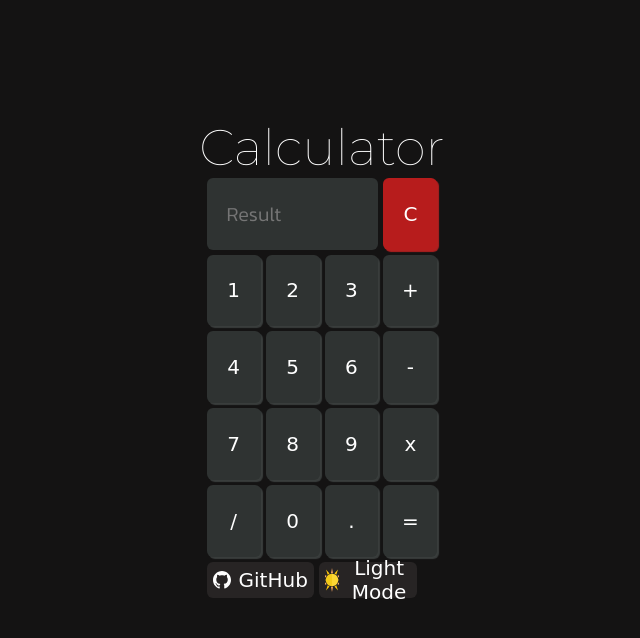
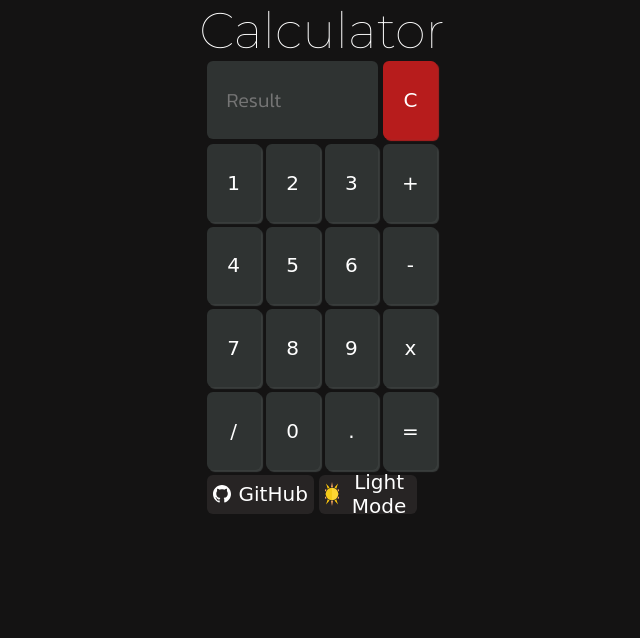
Before and after one commit to TopTTeDHbIu-DeJLbFuH4uk/Calculator, a website: page index.html in a window 1280 px wide. Shown: the whole page, without its empty margins (318-958 px from the left). Drawn offline with Linux system fonts and the light colour scheme.

Commit message:
09.12.2024 15:24

```diff
--- a/mobile_styles/mobile_dark_mode.css
+++ b/mobile_styles/mobile_dark_mode.css
@@ -2,6 +2,7 @@
 
     .container-calculator {
         justify-content: flex-start;
+
     }
 
     .title {
--- a/styles/dark_mode.css
+++ b/styles/dark_mode.css
@@ -9,14 +9,15 @@ body {
 }
 
 .container-calculator {
+
     display: flex;
     flex-direction: column;
     justify-content: center;
     align-items: center;
 
-    height: clamp(10vh, 60vh, 100vh);
+
+    height: clamp(10%, 100%, 100%);
     width: clamp(10%, 100%, 100%);
-
 }
 
 .title {
@@ -24,6 +25,7 @@ body {
     font-family: "Montserrat", sans-serif;
     font-size: 50px;
     font-weight: 100;
+
 
     margin: 0;
 }
```
Also changed, not shown: index.html (+0 -1 lines).
